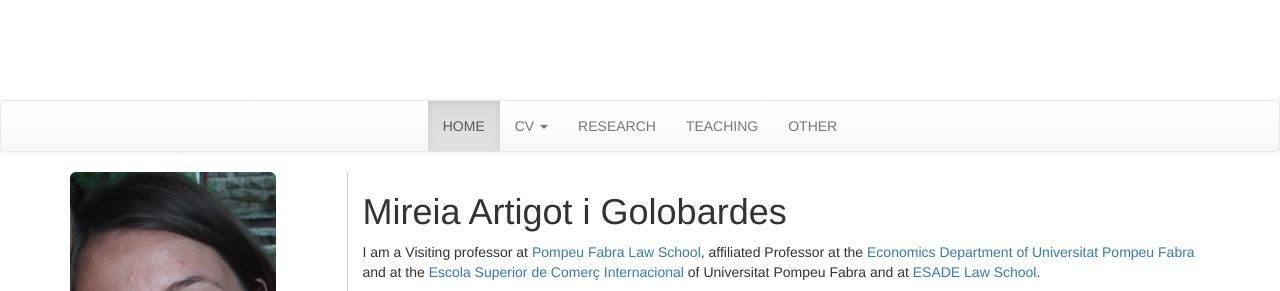
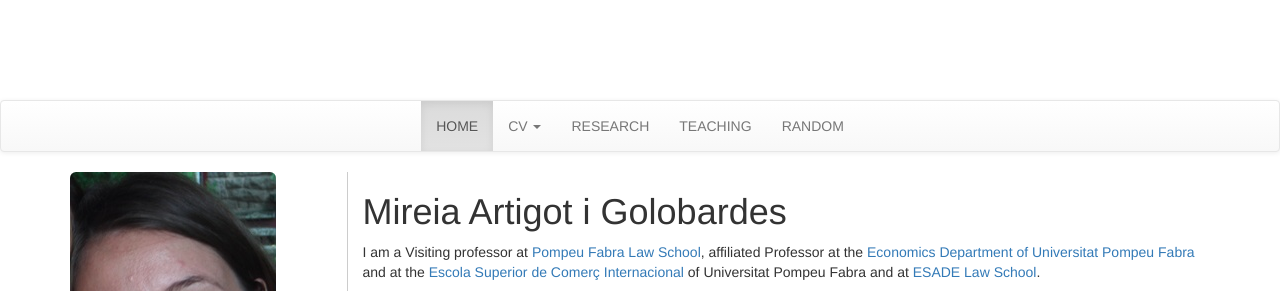
Before and after one commit to JohnPalmer/mireiaartigot, a Jekyll site: the page built from index.md, in a window 1280 px wide. Shown: the top 291 px of the page. Built offline with Jekyll 4.4.1, drawn with Linux system fonts in a browser that asks for light colours; nearby versions of some CDN libraries; our own code applies the rules of GitHub Pages for plain Markdown files.

Commit message:
Update default.html

```diff
--- a/_layouts/default.html
+++ b/_layouts/default.html
@@ -59,7 +59,7 @@
     <!-- Collect the nav links, forms, and other content for toggling -->
     <div class="collapse navbar-collapse" id="bs-example-navbar-collapse-1">
       <ul class="nav navbar-nav">
-        <li class="active"><a href="{{ site.url }}">HOME <span class="sr-only">(current)</span></a></li>
+        <li class="active"><a href="{{ site.url }}">{{ site.t[page.lang].home }} <span class="sr-only">(current)</span></a></li>
         <li class="dropdown">
           <a href="#" class="dropdown-toggle" data-toggle="dropdown" role="button" aria-haspopup="true" aria-expanded="false">CV <span class="caret"></span></a>
           <ul class="dropdown-menu">
@@ -68,8 +68,8 @@
           </ul>
         </li>
       <li><a href="{{ site.url }}/under_construction">{{ site.t[page.lang].research }}</a></li>
-      <li><a href="{{ site.url }}/under_construction">TEACHING</a></li>
-      <li><a href="{{ site.url }}/under_construction">OTHER</a></li>
+      <li><a href="{{ site.url }}/under_construction">{{ site.t[page.lang].teaching }}</a></li>
+      <li><a href="{{ site.url }}/under_construction">{{ site.t[page.lang].random }}</a></li>
 
       </ul>
     </div><!-- /.navbar-collapse -->
```
